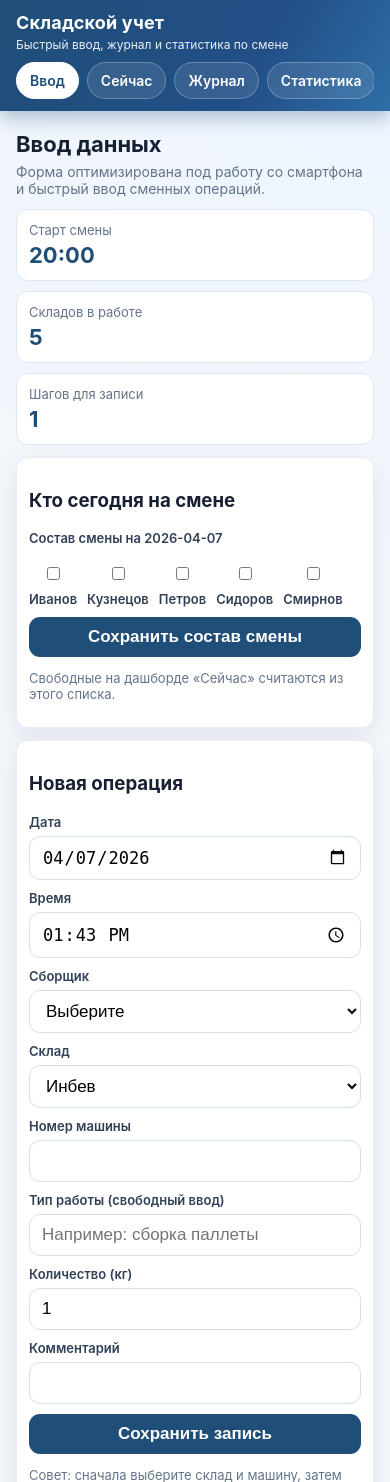
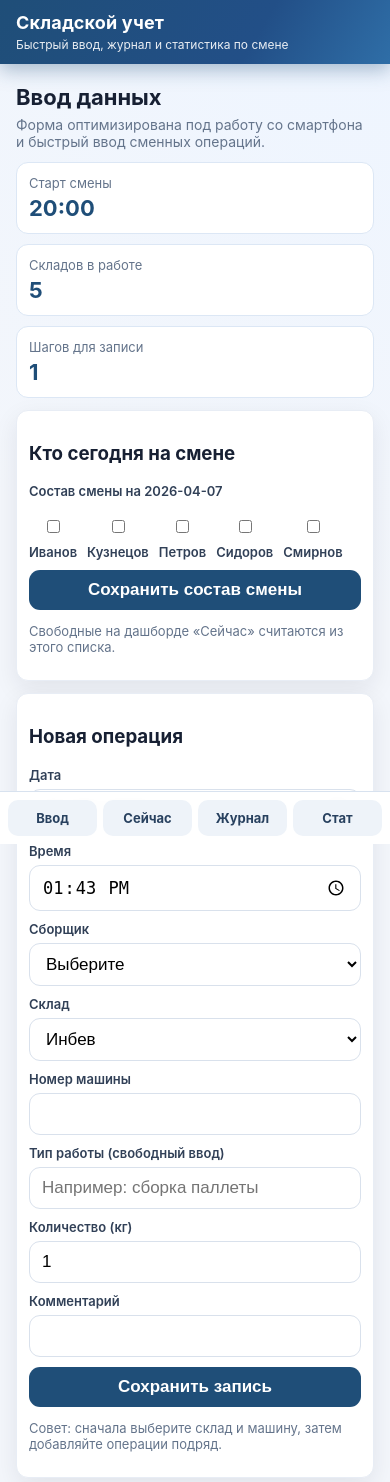
Before and after one commit to joker10451/warehouse-picker-app, a FastAPI app: page / in a window 390 px wide. Shown: the top 1482 px of the page. Run offline with FastAPI, Linux system fonts and the light colour scheme; data comes from the database, SQL or seed files in the repository; data that the repository does not hold is empty.

Commit message:
Polish UX with mobile-first navigation and responsive tables
Made-with: Cursor

```diff
--- a/app_web.py
+++ b/app_web.py
@@ -297,6 +297,7 @@ def journal(
     context = {
         "request": request,
         "rows": rows,
+        "rows_count": len(rows),
         "pickers": get_pickers(),
         "work_types": get_work_types(),
         "warehouses": WAREHOUSES,
@@ -422,7 +423,7 @@ def stats(
 @app.get("/live", response_class=HTMLResponse)
 def live(request: Request, day: str = Query(default_factory=lambda: date.today().isoformat())) -> HTMLResponse:
     data = live_dashboard(day)
-    context = {"request": request, "day": day, **data}
+    context = {"request": request, "day": day, "updated_at": datetime.now().strftime("%H:%M"), **data}
     return templates.TemplateResponse(request=request, name="live.html", context=context)
 
 
--- a/static/style.css
+++ b/static/style.css
@@ -45,6 +45,10 @@ body {
 }
 .top a.active,
 .top a:hover { background: #fff; color: var(--primary); border-color: #fff; }
+
+.bottom-nav {
+  display: none;
+}
 
 main { padding: 16px; max-width: 1180px; margin: 0 auto; }
 
@@ -115,4 +119,63 @@ tbody tr:hover { background: #f8fbff; }
   .page-head h2 { font-size: 22px; }
   .card { padding: 12px; border-radius: 12px; }
   .kpi-value { font-size: 22px; }
+  .top nav { display: none; }
+  .bottom-nav {
+    position: fixed;
+    bottom: 0;
+    left: 0;
+    right: 0;
+    z-index: 25;
+    display: grid;
+    grid-template-columns: repeat(4, 1fr);
+    gap: 6px;
+    padding: 8px;
+    background: rgba(255, 255, 255, 0.95);
+    border-top: 1px solid #d8e2ef;
+    backdrop-filter: blur(8px);
+  }
+  .bottom-nav a {
+    text-decoration: none;
+    text-align: center;
+    padding: 10px 6px;
+    color: #28415f;
+    font-weight: 700;
+    border-radius: 10px;
+    background: #eef3f9;
+    font-size: 13px;
+  }
+  .bottom-nav a.active {
+    background: #1f4e78;
+    color: #fff;
+  }
+  main { padding-bottom: 76px; }
+
+  table { min-width: 100%; }
+  .table-wrap table thead {
+    display: none;
+  }
+  .table-wrap table,
+  .table-wrap table tbody,
+  .table-wrap table tr,
+  .table-wrap table td {
+    display: block;
+    width: 100%;
+  }
+  .table-wrap table tr {
+    border-bottom: 1px solid #e5ebf3;
+    padding: 6px 0;
+  }
+  .table-wrap table td {
+    border: 0;
+    padding: 6px 10px;
+    font-size: 14px;
+  }
+  .table-wrap table td::before {
+    content: attr(data-label);
+    display: block;
+    color: #6a778a;
+    font-size: 12px;
+    font-weight: 700;
+    margin-bottom: 2px;
+  }
 }
--- a/templates/base.html
+++ b/templates/base.html
@@ -38,5 +38,11 @@
       navigator.serviceWorker.register("/static/sw.js");
     }
   </script>
+  <nav class="bottom-nav">
+    <a href="/" data-nav="/">Ввод</a>
+    <a href="/live" data-nav="/live">Сейчас</a>
+    <a href="/journal" data-nav="/journal">Журнал</a>
+    <a href="/stats" data-nav="/stats">Стат</a>
+  </nav>
 </body>
 </html>
```
Also changed, not shown: templates/journal.html (+18 -8 lines), templates/live.html (+11 -11 lines), templates/stats.html (+4 -4 lines).
